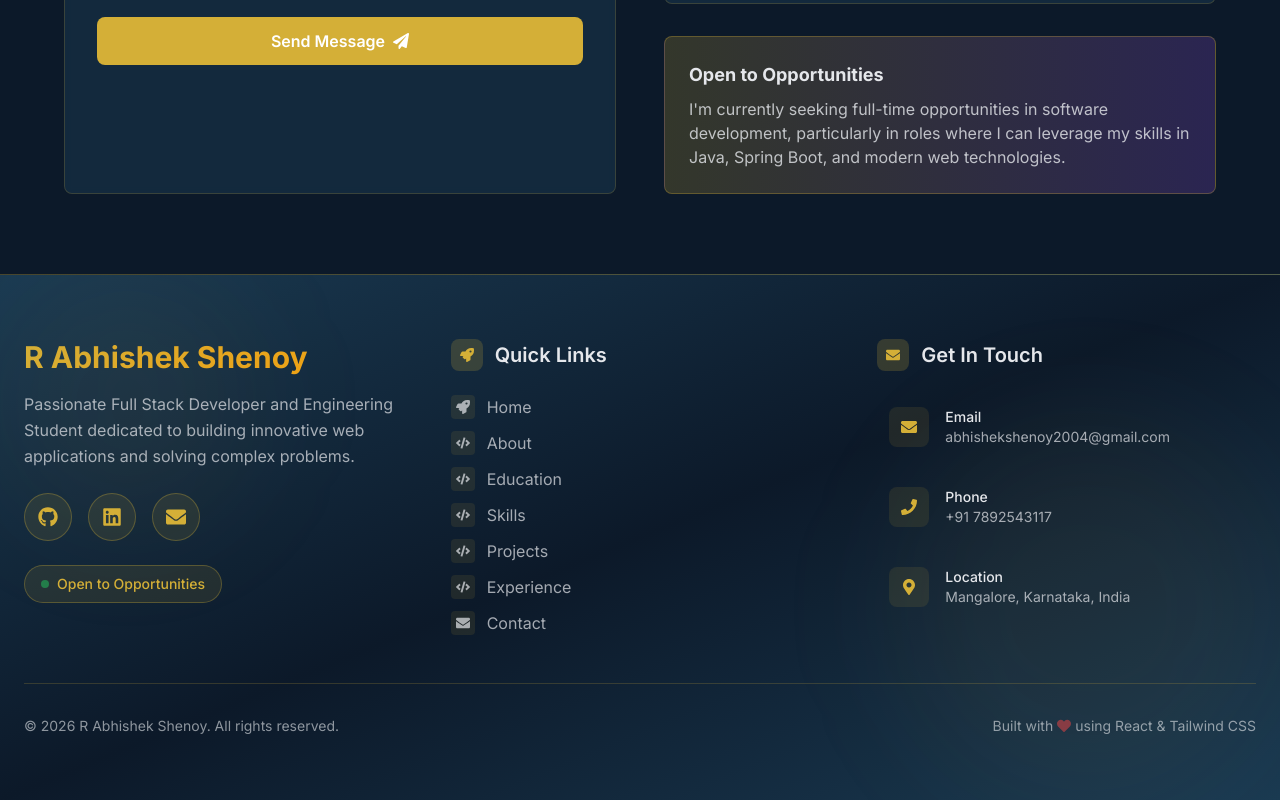
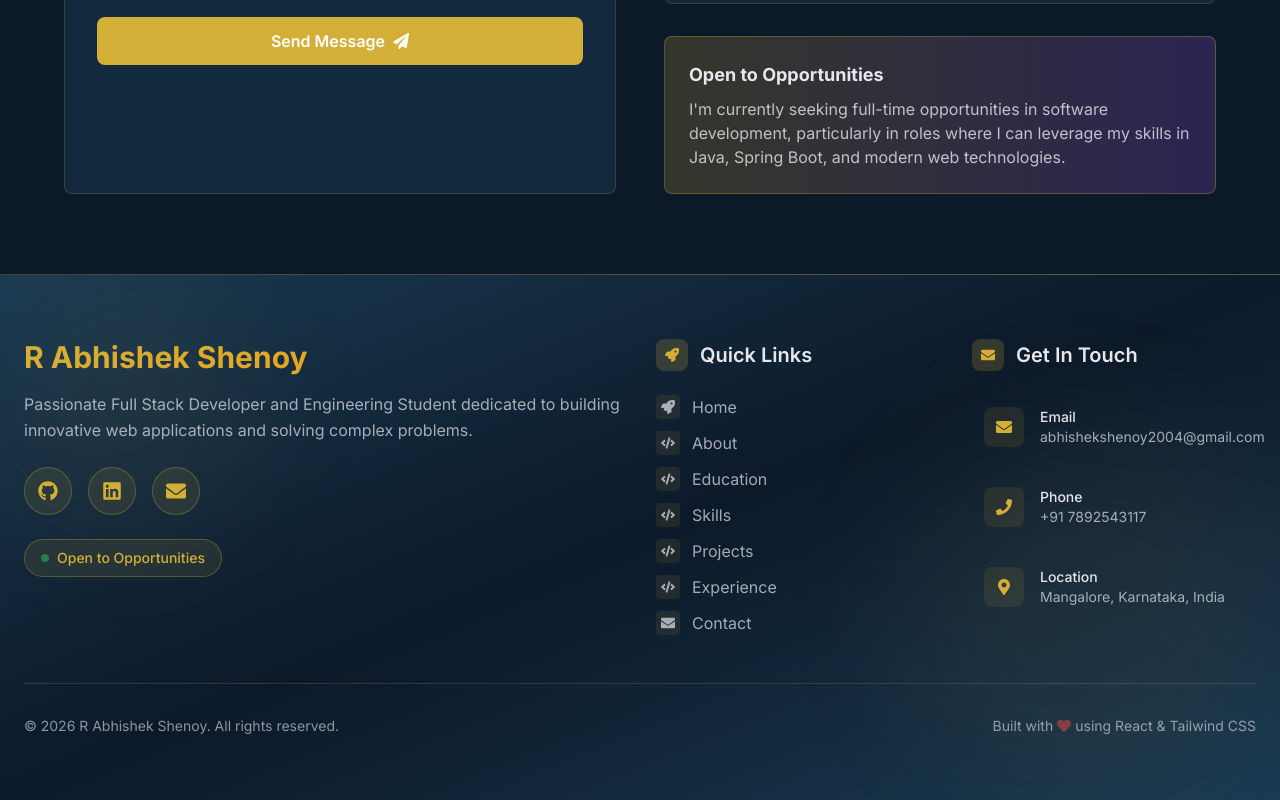
Before and after one commit to abhishekshenoy-123/abhishek-portfolio, a React (Vite) app: page / in a window 1280 px wide. Shown: the part 7252-8052 px from the top of the page. Built offline with nearby package versions, Linux system fonts and the light colour scheme.

Commit message:
Improve footer layout with 4-column grid design
Co-authored-by: Suraj-G-Rao <surajgrao0203@gmail.com>

```diff
--- a/src/components/Footer.jsx
+++ b/src/components/Footer.jsx
@@ -61,13 +61,14 @@ const Footer = () => {
       <div className="absolute bottom-0 right-0 w-96 h-96 bg-accent/5 rounded-full filter blur-3xl"></div>
 
       <div className="container mx-auto px-6 py-16 relative z-10">
-        <div className="grid md:grid-cols-3 gap-12">
+        <div className="grid md:grid-cols-4 gap-8">
           {/* Brand and Description */}
           <motion.div
             initial={{ opacity: 0, y: 20 }}
             whileInView={{ opacity: 1, y: 0 }}
             transition={{ duration: 0.6 }}
             viewport={{ once: true }}
+            className="md:col-span-2"
           >
             <h3 className="text-3xl font-bold gradient-text mb-4">R Abhishek Shenoy</h3>
             <p className="text-text/70 mb-6 leading-relaxed">
@@ -76,7 +77,7 @@ const Footer = () => {
             </p>
 
             {/* Enhanced Social Links */}
-            <div className="flex space-x-4">
+            <div className="flex space-x-4 mb-6">
               {socialLinks.map((social, index) => (
                 <motion.a
                   key={index}
@@ -95,7 +96,7 @@ const Footer = () => {
 
             {/* Status Badge */}
             <motion.div
-              className="mt-6 inline-flex items-center px-4 py-2 bg-accent/10 rounded-full border border-accent/30"
+              className="inline-flex items-center px-4 py-2 bg-accent/10 rounded-full border border-accent/30"
               whileHover={{ scale: 1.05 }}
             >
               <span className="w-2 h-2 bg-green-500 rounded-full mr-2 animate-pulse"></span>
```
